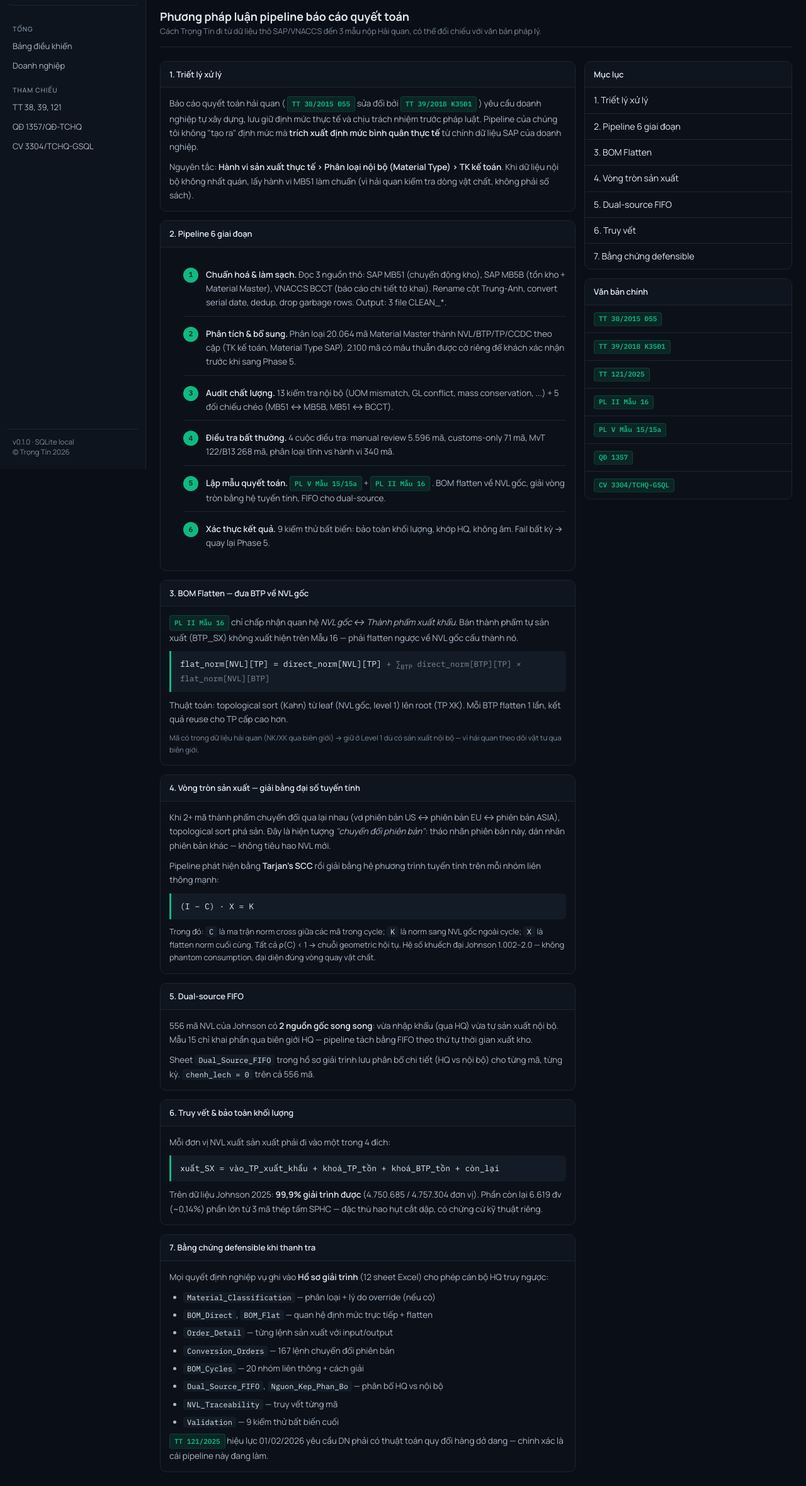
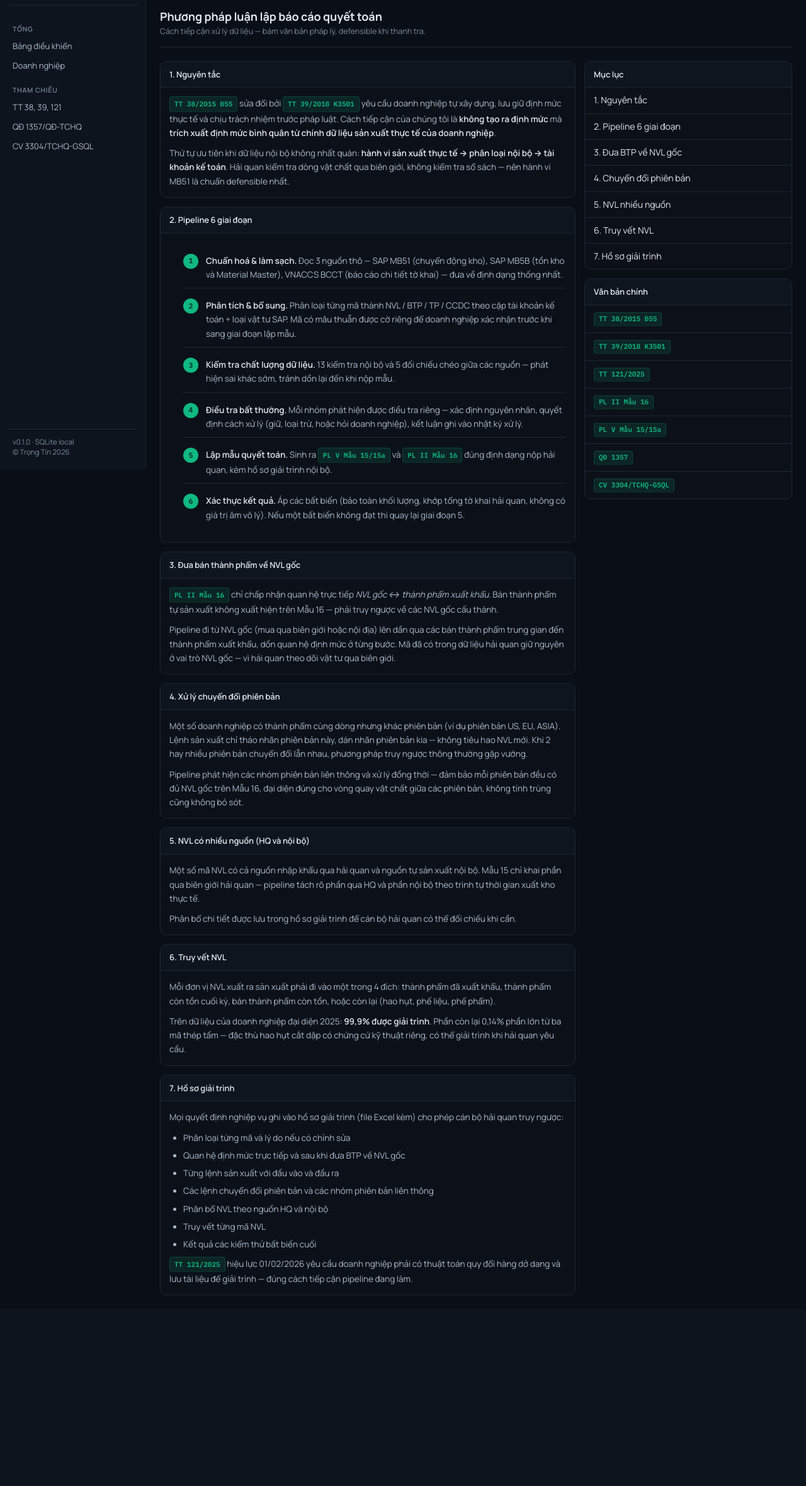
Before and after one commit to TinsuAI/bcqt-showcase, a FastAPI app: template app/templates/insights/methodology.html in a window 1280 px wide. Shown: the part 55-2415 px from the top of the page at 63% size. After the commit the page ends 2112 px from the top, so only its background shows below. Run offline with FastAPI, Linux system fonts and the light colour scheme; the template is opened without the code that fills it, so the values that code supplies are empty; some libraries are stand-ins or nearby versions.

Commit message:
fix: bỏ thuật toán chi tiết khỏi methodology, bump pipeline durations
3 sửa theo feedback:
- Landing 'Trước → Sau khi Trọng Tín xử lý' → 'Trước → Sau khi xử lý'
  (đỡ self-promote, hợp tone hơn)
- Methodology bỏ technical terms: (I−C)·X=K, Tarjan SCC, flat_norm,
  topological sort, Kahn's, ρ(C). Viết chung chung theo nghiệp vụ:
  'Xử lý chuyển đổi phiên bản', 'Đưa BTP về NVL gốc'. Audience cán bộ
  HQ không cần biết kỹ thuật, chỉ cần thấy logic nghiệp vụ.
- Pipeline runs durations: 8-30 phút quá ngắn cho pipeline trên 243K
  rows MB51 + 20K mã + 42K M16. Bump lên 12-45 phút (full P1-P6 ~40m,
  P5-only 20-32m, P2 only 12m, investigation 13-16m). Tổng 11 runs
  ~5h thay vì ~2.5h.

```diff
--- a/app/templates/insights/methodology.html
+++ b/app/templates/insights/methodology.html
@@ -10,9 +10,9 @@
 <div class="page-head">
     <div class="page-head-row">
         <div>
-            <h1>Phương pháp luận pipeline báo cáo quyết toán</h1>
+            <h1>Phương pháp luận lập báo cáo quyết toán</h1>
             <div class="meta">
-                Cách Trọng Tín đi từ dữ liệu thô SAP/VNACCS đến 3 mẫu nộp Hải quan, có thể đối chiếu với văn bản pháp lý.
+                Cách tiếp cận xử lý dữ liệu — bám văn bản pháp lý, defensible khi thanh tra.
             </div>
         </div>
     </div>
@@ -21,126 +21,118 @@
 <section class="section">
     <div class="grid-12">
         <article class="stack">
-            {# ─── Triết lý tổng quan ─── #}
             <div class="panel">
-                <div class="panel-head"><h3>1. Triết lý xử lý</h3></div>
+                <div class="panel-head"><h3>1. Nguyên tắc</h3></div>
                 <div class="panel-body methodology-body">
-                    <p>Báo cáo quyết toán hải quan ({{ legal_ref("TT 38/2015 Đ55") }} sửa đổi bởi {{ legal_ref("TT 39/2018 K35Đ1") }})
+                    <p>{{ legal_ref("TT 38/2015 Đ55") }} sửa đổi bởi {{ legal_ref("TT 39/2018 K35Đ1") }}
                         yêu cầu doanh nghiệp tự xây dựng, lưu giữ định mức thực tế và chịu trách nhiệm trước pháp luật.
-                        Pipeline của chúng tôi không "tạo ra" định mức mà <strong>trích xuất định mức bình quân thực tế</strong>
-                        từ chính dữ liệu SAP của doanh nghiệp.</p>
-                    <p>Nguyên tắc: <strong>Hành vi sản xuất thực tế &gt; Phân loại nội bộ (Material Type) &gt; TK kế toán</strong>.
-                        Khi dữ liệu nội bộ không nhất quán, lấy hành vi MB51 làm chuẩn (vì hải quan kiểm tra dòng vật chất, không phải sổ sách).</p>
+                        Cách tiếp cận của chúng tôi là <strong>không tạo ra định mức</strong> mà
+                        <strong>trích xuất định mức bình quân từ chính dữ liệu sản xuất thực tế của doanh nghiệp</strong>.</p>
+                    <p>Thứ tự ưu tiên khi dữ liệu nội bộ không nhất quán:
+                        <strong>hành vi sản xuất thực tế &rarr; phân loại nội bộ &rarr; tài khoản kế toán</strong>.
+                        Hải quan kiểm tra dòng vật chất qua biên giới, không kiểm tra sổ sách —
+                        nên hành vi MB51 là chuẩn defensible nhất.</p>
                 </div>
             </div>
 
-            {# ─── 6 phase ─── #}
             <div class="panel">
                 <div class="panel-head"><h3>2. Pipeline 6 giai đoạn</h3></div>
                 <div class="panel-body methodology-body">
                     <ol class="method-steps">
                         <li>
                             <strong>Chuẩn hoá &amp; làm sạch.</strong>
-                            Đọc 3 nguồn thô: SAP MB51 (chuyển động kho), SAP MB5B (tồn kho + Material Master), VNACCS BCCT (báo cáo chi tiết tờ khai).
-                            Rename cột Trung-Anh, convert serial date, dedup, drop garbage rows. Output: 3 file CLEAN_*.
+                            Đọc 3 nguồn thô — SAP MB51 (chuyển động kho), SAP MB5B (tồn kho và Material Master),
+                            VNACCS BCCT (báo cáo chi tiết tờ khai) — đưa về định dạng thống nhất.
                         </li>
                         <li>
                             <strong>Phân tích &amp; bổ sung.</strong>
-                            Phân loại 20.064 mã Material Master thành NVL/BTP/TP/CCDC theo cặp (TK kế toán, Material Type SAP).
-                            2.100 mã có mâu thuẫn được cờ riêng để khách xác nhận trước khi sang Phase 5.
+                            Phân loại từng mã thành NVL / BTP / TP / CCDC theo cặp tài khoản kế toán + loại vật tư SAP.
+                            Mã có mâu thuẫn được cờ riêng để doanh nghiệp xác nhận trước khi sang giai đoạn lập mẫu.
                         </li>
                         <li>
-                            <strong>Audit chất lượng.</strong>
-                            13 kiểm tra nội bộ (UOM mismatch, GL conflict, mass conservation, ...) + 5 đối chiếu chéo (MB51 ↔ MB5B, MB51 ↔ BCCT).
+                            <strong>Kiểm tra chất lượng dữ liệu.</strong>
+                            13 kiểm tra nội bộ và 5 đối chiếu chéo giữa các nguồn — phát hiện sai khác sớm,
+                            tránh dồn lại đến khi nộp mẫu.
                         </li>
                         <li>
                             <strong>Điều tra bất thường.</strong>
-                            4 cuộc điều tra: manual review 5.596 mã, customs-only 71 mã, MvT 122/B13 268 mã, phân loại tĩnh vs hành vi 340 mã.
+                            Mỗi nhóm phát hiện được điều tra riêng — xác định nguyên nhân, quyết định cách xử lý
+                            (giữ, loại trừ, hoặc hỏi doanh nghiệp), kết luận ghi vào nhật ký xử lý.
                         </li>
                         <li>
                             <strong>Lập mẫu quyết toán.</strong>
-                            {{ legal_ref("PL V Mẫu 15/15a") }} + {{ legal_ref("PL II Mẫu 16") }}. BOM flatten về NVL gốc, giải vòng tròn bằng hệ tuyến tính, FIFO cho dual-source.
+                            Sinh ra {{ legal_ref("PL V Mẫu 15/15a") }} và {{ legal_ref("PL II Mẫu 16") }} đúng định dạng nộp hải quan,
+                            kèm hồ sơ giải trình nội bộ.
                         </li>
                         <li>
                             <strong>Xác thực kết quả.</strong>
-                            9 kiểm thử bất biến: bảo toàn khối lượng, khớp HQ, không âm. Fail bất kỳ → quay lại Phase 5.
+                            Áp các bất biến (bảo toàn khối lượng, khớp tổng tờ khai hải quan, không có giá trị âm vô lý).
+                            Nếu một bất biến không đạt thì quay lại giai đoạn 5.
                         </li>
                     </ol>
                 </div>
             </div>
 
-            {# ─── BOM Flatten ─── #}
             <div class="panel">
-                <div class="panel-head"><h3>3. BOM Flatten — đưa BTP về NVL gốc</h3></div>
+                <div class="panel-head"><h3>3. Đưa bán thành phẩm về NVL gốc</h3></div>
                 <div class="panel-body methodology-body">
-                    <p>{{ legal_ref("PL II Mẫu 16") }} chỉ chấp nhận quan hệ <em>NVL gốc ↔ Thành phẩm xuất khẩu</em>.
-                        Bán thành phẩm tự sản xuất (BTP_SX) không xuất hiện trên Mẫu 16 — phải flatten ngược về NVL gốc cấu thành nó.</p>
-                    <div class="formula">
-                        <div>
-                            <code>flat_norm[NVL][TP] = direct_norm[NVL][TP]</code>
-                            <span class="muted small">+ ∑<sub>BTP</sub> direct_norm[BTP][TP] × flat_norm[NVL][BTP]</span>
-                        </div>
-                    </div>
-                    <p>Thuật toán: topological sort (Kahn) từ leaf (NVL gốc, level 1) lên root (TP XK). Mỗi BTP flatten 1 lần, kết quả reuse cho TP cấp cao hơn.</p>
-                    <p class="tiny muted">Mã có trong dữ liệu hải quan (NK/XK qua biên giới) → giữ ở Level 1 dù có sản xuất nội bộ — vì hải quan theo dõi vật tư qua biên giới.</p>
+                    <p>{{ legal_ref("PL II Mẫu 16") }} chỉ chấp nhận quan hệ trực tiếp <em>NVL gốc &harr; thành phẩm xuất khẩu</em>.
+                        Bán thành phẩm tự sản xuất không xuất hiện trên Mẫu 16 — phải truy ngược về các NVL gốc cấu thành.</p>
+                    <p>Pipeline đi từ NVL gốc (mua qua biên giới hoặc nội địa) lên dần qua các bán thành phẩm trung gian
+                        đến thành phẩm xuất khẩu, dồn quan hệ định mức ở từng bước.
+                        Mã đã có trong dữ liệu hải quan giữ nguyên ở vai trò NVL gốc — vì hải quan theo dõi vật tư qua biên giới.</p>
                 </div>
             </div>
 
-            {# ─── Cycle solver ─── #}
             <div class="panel">
-                <div class="panel-head"><h3>4. Vòng tròn sản xuất — giải bằng đại số tuyến tính</h3></div>
+                <div class="panel-head"><h3>4. Xử lý chuyển đổi phiên bản</h3></div>
                 <div class="panel-body methodology-body">
-                    <p>Khi 2+ mã thành phẩm chuyển đổi qua lại nhau (vd phiên bản US ↔ phiên bản EU ↔ phiên bản ASIA), topological sort phá sản.
-                        Đây là hiện tượng <em>"chuyển đổi phiên bản"</em>: tháo nhãn phiên bản này, dán nhãn phiên bản khác — không tiêu hao NVL mới.</p>
-                    <p>Pipeline phát hiện bằng <strong>Tarjan's SCC</strong> rồi giải bằng hệ phương trình tuyến tính trên mỗi nhóm liên thông mạnh:</p>
-                    <div class="formula">
-                        <code>(I − C) · X = K</code>
-                    </div>
-                    <p class="small">Trong đó: <code>C</code> là ma trận norm cross giữa các mã trong cycle; <code>K</code> là norm sang NVL gốc ngoài cycle; <code>X</code> là flatten norm cuối cùng.
-                        Tất cả ρ(C) &lt; 1 → chuỗi geometric hội tụ. Hệ số khuếch đại Johnson 1.002–2.0 — không phantom consumption, đại diện đúng vòng quay vật chất.</p>
+                    <p>Một số doanh nghiệp có thành phẩm cùng dòng nhưng khác phiên bản (ví dụ phiên bản US, EU, ASIA).
+                        Lệnh sản xuất chỉ tháo nhãn phiên bản này, dán nhãn phiên bản kia — không tiêu hao NVL mới.
+                        Khi 2 hay nhiều phiên bản chuyển đổi lẫn nhau, phương pháp truy ngược thông thường gặp vướng.</p>
+                    <p>Pipeline phát hiện các nhóm phiên bản liên thông và xử lý đồng thời — đảm bảo mỗi phiên bản
+                        đều có đủ NVL gốc trên Mẫu 16, đại diện đúng cho vòng quay vật chất giữa các phiên bản,
+                        không tính trùng cũng không bỏ sót.</p>
                 </div>
             </div>
 
-            {# ─── Dual source ─── #}
             <div class="panel">
-                <div class="panel-head"><h3>5. Dual-source FIFO</h3></div>
+                <div class="panel-head"><h3>5. NVL có nhiều nguồn (HQ và nội bộ)</h3></div>
                 <div class="panel-body methodology-body">
-                    <p>556 mã NVL của Johnson có <strong>2 nguồn gốc song song</strong>: vừa nhập khẩu (qua HQ) vừa tự sản xuất nội bộ.
-                        Mẫu 15 chỉ khai phần qua biên giới HQ — pipeline tách bằng FIFO theo thứ tự thời gian xuất kho.</p>
-                    <p>Sheet <code>Dual_Source_FIFO</code> trong hồ sơ giải trình lưu phân bổ chi tiết (HQ vs nội bộ) cho từng mã, từng kỳ. <code>chenh_lech = 0</code> trên cả 556 mã.</p>
+                    <p>Một số mã NVL có cả nguồn nhập khẩu qua hải quan và nguồn tự sản xuất nội bộ.
+                        Mẫu 15 chỉ khai phần qua biên giới hải quan — pipeline tách rõ phần qua HQ và phần nội bộ
+                        theo trình tự thời gian xuất kho thực tế.</p>
+                    <p>Phân bổ chi tiết được lưu trong hồ sơ giải trình để cán bộ hải quan có thể đối chiếu khi cần.</p>
                 </div>
             </div>
 
-            {# ─── Truy vết ─── #}
             <div class="panel">
-                <div class="panel-head"><h3>6. Truy vết &amp; bảo toàn khối lượng</h3></div>
+                <div class="panel-head"><h3>6. Truy vết NVL</h3></div>
                 <div class="panel-body methodology-body">
-                    <p>Mỗi đơn vị NVL xuất sản xuất phải đi vào một trong 4 đích:</p>
-                    <div class="formula">
-                        <code>xuất_SX = vào_TP_xuất_khẩu + khoá_TP_tồn + khoá_BTP_tồn + còn_lại</code>
-                    </div>
-                    <p>Trên dữ liệu Johnson 2025: <strong>99,9% giải trình được</strong> (4.750.685 / 4.757.304 đơn vị).
-                        Phần còn lại 6.619 đv (~0,14%) phần lớn từ 3 mã thép tấm SPHC — đặc thù hao hụt cắt dập, có chứng cứ kỹ thuật riêng.</p>
+                    <p>Mỗi đơn vị NVL xuất ra sản xuất phải đi vào một trong 4 đích:
+                        thành phẩm đã xuất khẩu, thành phẩm còn tồn cuối kỳ, bán thành phẩm còn tồn,
+                        hoặc còn lại (hao hụt, phế liệu, phế phẩm).</p>
+                    <p>Trên dữ liệu của doanh nghiệp đại diện 2025: <strong>99,9% được giải trình</strong>.
+                        Phần còn lại 0,14% phần lớn từ ba mã thép tấm — đặc thù hao hụt cắt dập có chứng cứ kỹ thuật riêng,
+                        có thể giải trình khi hải quan yêu cầu.</p>
                 </div>
             </div>
 
-            {# ─── Audit defensible ─── #}
             <div class="panel">
-                <div class="panel-head"><h3>7. Bằng chứng defensible khi thanh tra</h3></div>
+                <div class="panel-head"><h3>7. Hồ sơ giải trình</h3></div>
                 <div class="panel-body methodology-body">
-                    <p>Mọi quyết định nghiệp vụ ghi vào <strong>Hồ sơ giải trình</strong> (12 sheet Excel) cho phép cán bộ HQ truy ngược:</p>
+                    <p>Mọi quyết định nghiệp vụ ghi vào hồ sơ giải trình (file Excel kèm) cho phép cán bộ hải quan truy ngược:</p>
                     <ul>
-                        <li><code>Material_Classification</code> — phân loại + lý do override (nếu có)</li>
-                        <li><code>BOM_Direct</code>, <code>BOM_Flat</code> — quan hệ định mức trực tiếp + flatten</li>
-                        <li><code>Order_Detail</code> — từng lệnh sản xuất với input/output</li>
-                        <li><code>Conversion_Orders</code> — 167 lệnh chuyển đổi phiên bản</li>
-                        <li><code>BOM_Cycles</code> — 20 nhóm liên thông + cách giải</li>
-                        <li><code>Dual_Source_FIFO</code>, <code>Nguon_Kep_Phan_Bo</code> — phân bổ HQ vs nội bộ</li>
-                        <li><code>NVL_Traceability</code> — truy vết từng mã</li>
-                        <li><code>Validation</code> — 9 kiểm thử bất biến cuối</li>
+                        <li>Phân loại từng mã và lý do nếu có chỉnh sửa</li>
+                        <li>Quan hệ định mức trực tiếp và sau khi đưa BTP về NVL gốc</li>
+                        <li>Từng lệnh sản xuất với đầu vào và đầu ra</li>
+                        <li>Các lệnh chuyển đổi phiên bản và các nhóm phiên bản liên thông</li>
+                        <li>Phân bổ NVL theo nguồn HQ và nội bộ</li>
+                        <li>Truy vết từng mã NVL</li>
+                        <li>Kết quả các kiểm thử bất biến cuối</li>
                     </ul>
-                    <p>{{ legal_ref("TT 121/2025") }} hiệu lực 01/02/2026 yêu cầu DN phải có thuật toán quy đổi hàng dở dang —
-                        chính xác là cái pipeline này đang làm.</p>
+                    <p>{{ legal_ref("TT 121/2025") }} hiệu lực 01/02/2026 yêu cầu doanh nghiệp phải có thuật toán quy đổi hàng dở dang
+                        và lưu tài liệu để giải trình — đúng cách tiếp cận pipeline đang làm.</p>
                 </div>
             </div>
         </article>
@@ -149,13 +141,13 @@
             <div class="panel">
                 <div class="panel-head"><h3>Mục lục</h3></div>
                 <div class="panel-body dense">
-                    <a class="row-line" href="#">1. Triết lý xử lý</a>
+                    <a class="row-line" href="#">1. Nguyên tắc</a>
                     <a class="row-line" href="#">2. Pipeline 6 giai đoạn</a>
-                    <a class="row-line" href="#">3. BOM Flatten</a>
-                    <a class="row-line" href="#">4. Vòng tròn sản xuất</a>
-                    <a class="row-line" href="#">5. Dual-source FIFO</a>
-                    <a class="row-line" href="#">6. Truy vết</a>
-                    <a class="row-line" href="#">7. Bằng chứng defensible</a>
+                    <a class="row-line" href="#">3. Đưa BTP về NVL gốc</a>
+                    <a class="row-line" href="#">4. Chuyển đổi phiên bản</a>
+                    <a class="row-line" href="#">5. NVL nhiều nguồn</a>
+                    <a class="row-line" href="#">6. Truy vết NVL</a>
+                    <a class="row-line" href="#">7. Hồ sơ giải trình</a>
                 </div>
             </div>
 
--- a/app/templates/landing.html
+++ b/app/templates/landing.html
@@ -54,7 +54,7 @@
 {% if main %}
 <section class="section">
     <div class="section-head">
-        <h2>Trước → Sau khi Trọng Tín xử lý</h2>
+        <h2>Trước → Sau khi xử lý</h2>
         <div class="meta">Số liệu thực từ dự án ẩn danh — đo lường tác động xử lý qua 6 phase pipeline.</div>
     </div>
     <div class="panel">
```
Also changed, not shown: app/seed/load_demo.py (+13 -11 lines).
